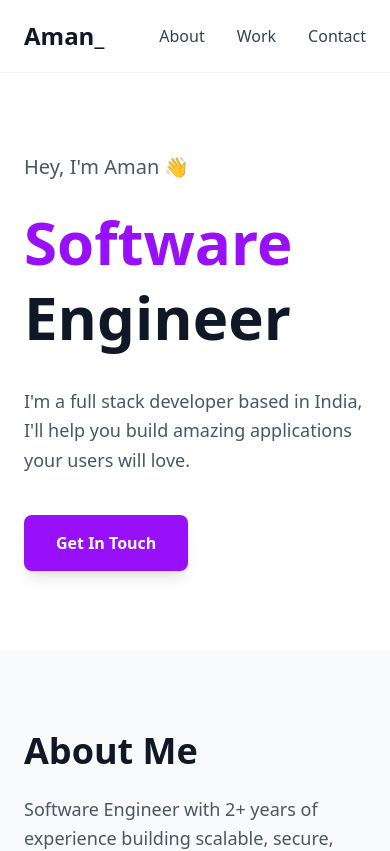
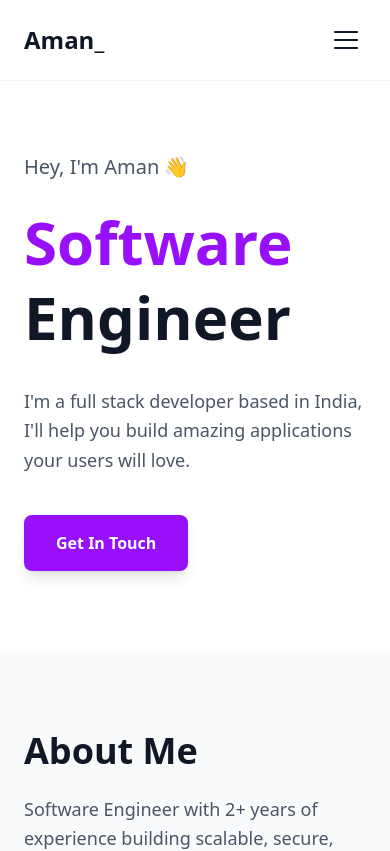
Before and after one commit to Aman-11381/portfolio-website, a React (Vite) app: page / in a window 390 px wide. Shown: the top 851 px of the page. Built offline with nearby package versions, Linux system fonts and the light colour scheme.

Commit message:
Enhance Navigation and HeroSection components: implement mobile menu functionality, prevent body scroll when menu is open, and integrate CodeVisualization into HeroSection layout

```diff
--- a/src/components/Navigation.tsx
+++ b/src/components/Navigation.tsx
@@ -7,6 +7,7 @@ function Navigation() {
   const navigate = useNavigate();
   const location = useLocation();
   const [isScrolled, setIsScrolled] = useState(false);
+  const [isMobileMenuOpen, setIsMobileMenuOpen] = useState(false);
   const { scrollY } = useScroll();
 
   // Monitor scroll position
@@ -18,6 +19,18 @@ function Navigation() {
     window.addEventListener('scroll', updateScroll);
     return () => window.removeEventListener('scroll', updateScroll);
   }, []);
+
+  // Prevent body scroll when mobile menu is open
+  useEffect(() => {
+    if (isMobileMenuOpen) {
+      document.body.style.overflow = 'hidden';
+    } else {
+      document.body.style.overflow = 'unset';
+    }
+    return () => {
+      document.body.style.overflow = 'unset';
+    };
+  }, [isMobileMenuOpen]);
 
   const scrollToAbout = () => {
     const aboutSection = document.getElementById('about');
@@ -31,6 +44,7 @@ function Navigation() {
 
   const handleAboutClick = (event: MouseEvent<HTMLAnchorElement>) => {
     event.preventDefault();
+    setIsMobileMenuOpen(false);
 
     if (location.pathname === '/') {
       scrollToAbout();
@@ -43,6 +57,7 @@ function Navigation() {
 
   const handleWorkClick = (event: MouseEvent<HTMLAnchorElement>) => {
     event.preventDefault();
+    setIsMobileMenuOpen(false);
 
     if (location.pathname === '/') {
       scrollToWork();
@@ -51,6 +66,10 @@ function Navigation() {
 
     navigate('/');
     setTimeout(scrollToWork, 150);
+  };
+
+  const handleContactClick = () => {
+    setIsMobileMenuOpen(false);
   };
 
   return (
@@ -83,15 +102,15 @@ function Navigation() {
           {/* Logo on the left */}
           <Link
             to="/"
-            className={`text-2xl font-bold transition-colors duration-300 ${
+            className={`text-2xl font-bold transition-colors duration-300 z-50 ${
               isScrolled ? 'text-white hover:text-purple-200' : 'text-gray-900 hover:text-purple-600'
             }`}
           >
             Aman_
           </Link>
 
-          {/* Navigation links in the center */}
-          <div className="flex items-center space-x-8">
+          {/* Desktop Navigation links */}
+          <div className="hidden md:flex items-center space-x-8">
             <a
               href="#about"
               onClick={handleAboutClick}
@@ -119,8 +138,66 @@ function Navigation() {
               Contact
             </Link>
           </div>
+
+          {/* Mobile Menu Button */}
+          <button
+            onClick={() => setIsMobileMenuOpen(!isMobileMenuOpen)}
+            className={`md:hidden relative z-50 w-10 h-10 flex flex-col items-center justify-center gap-1.5 transition-colors duration-300 ${
+              isScrolled || isMobileMenuOpen ? 'text-white' : 'text-gray-900'
+            }`}
+            aria-label="Toggle menu"
+            aria-expanded={isMobileMenuOpen}
+          >
+            <motion.span
+              className="w-6 h-0.5 bg-current rounded-full"
+              animate={isMobileMenuOpen ? { rotate: 45, y: 8 } : { rotate: 0, y: 0 }}
+              transition={{ duration: 0.3 }}
+            />
+            <motion.span
+              className="w-6 h-0.5 bg-current rounded-full"
+              animate={isMobileMenuOpen ? { opacity: 0 } : { opacity: 1 }}
+              transition={{ duration: 0.3 }}
+            />
+            <motion.span
+              className="w-6 h-0.5 bg-current rounded-full"
+              animate={isMobileMenuOpen ? { rotate: -45, y: -8 } : { rotate: 0, y: 0 }}
+              transition={{ duration: 0.3 }}
+            />
+          </button>
         </div>
       </div>
+
+      {/* Mobile Menu Overlay */}
+      <motion.div
+        className="md:hidden fixed inset-0 bg-purple-600 z-40"
+        initial={{ x: '100%' }}
+        animate={{ x: isMobileMenuOpen ? 0 : '100%' }}
+        transition={{ type: 'tween', duration: 0.3, ease: 'easeInOut' }}
+      >
+        <div className="flex flex-col items-center justify-center h-full space-y-8 px-6">
+          <a
+            href="#about"
+            onClick={handleAboutClick}
+            className="text-white text-3xl font-semibold hover:text-purple-200 transition-colors"
+          >
+            About
+          </a>
+          <a
+            href="#work"
+            onClick={handleWorkClick}
+            className="text-white text-3xl font-semibold hover:text-purple-200 transition-colors"
+          >
+            Work
+          </a>
+          <Link
+            to="/contact"
+            onClick={handleContactClick}
+            className="text-white text-3xl font-semibold hover:text-purple-200 transition-colors"
+          >
+            Contact
+          </Link>
+        </div>
+      </motion.div>
     </motion.nav>
   );
 }
--- a/src/pages/Home.tsx
+++ b/src/pages/Home.tsx
@@ -1,55 +1,16 @@
 import Navigation from '../components/Navigation';
 import Footer from '../components/Footer';
+import HeroSection from '../sections/HeroSection';
 import AboutSection from '../sections/AboutSection';
 import WorkSection from '../sections/WorkSection';
-import CodeVisualization from '../components/CodeVisualization';
 
 function Home() {
   return (
     <div className="min-h-screen bg-white flex flex-col">
       <Navigation />
       <main className="flex-grow pt-[73px]">
-        {/* Hero Section */}
-        <section className="max-w-7xl mx-auto px-6 py-20">
-          <div className="grid grid-cols-1 lg:grid-cols-2 gap-12 items-center">
-            {/* Left side - Text content */}
-            <div>
-              <p className="text-gray-600 text-xl mb-6 flex items-center gap-2">
-                Hey, I'm Aman 👋
-              </p>
-
-              <h1 className="text-6xl lg:text-7xl font-bold mb-8 leading-tight">
-                <span className="text-purple-600">Software</span>
-                <br />
-                <span className="text-gray-900">Engineer</span>
-              </h1>
-
-              <p className="text-gray-600 text-lg lg:text-xl mb-10 max-w-xl leading-relaxed">
-                I'm a full stack developer based in India, I'll help you
-                build amazing applications your users will love.
-              </p>
-
-              <div>
-                <a
-                  href="/contact"
-                  className="px-8 py-4 bg-purple-600 text-white font-semibold rounded-lg hover:bg-purple-700 transition-colors shadow-lg hover:shadow-xl inline-block"
-                >
-                  Get In Touch
-                </a>
-              </div>
-            </div>
-
-            {/* Right side - 3D Code Visualization */}
-            <div className="hidden lg:flex items-center justify-center">
-              <CodeVisualization />
-            </div>
-          </div>
-        </section>
-
-        {/* About Section */}
+        <HeroSection />
         <AboutSection />
-
-        {/* Work Section */}
         <WorkSection />
       </main>
       <Footer />
--- a/src/sections/HeroSection.tsx
+++ b/src/sections/HeroSection.tsx
@@ -1,52 +1,40 @@
 import { Link } from 'react-router-dom';
+import CodeVisualization from '../components/CodeVisualization';
 
 function HeroSection() {
   return (
-    <section className="bg-white min-h-[calc(100vh-80px)]">
-      <div className="max-w-7xl mx-auto px-6 py-20">
+    <section className="max-w-7xl mx-auto px-6 py-20">
       <div className="grid grid-cols-1 lg:grid-cols-2 gap-12 items-center">
         {/* Left side - Text content */}
         <div>
-            {/* Greeting */}
           <p className="text-gray-600 text-xl mb-6 flex items-center gap-2">
             Hey, I'm Aman 👋
           </p>
 
-            {/* Main heading with purple accent */}
           <h1 className="text-6xl lg:text-7xl font-bold mb-8 leading-tight">
             <span className="text-purple-600">Software</span>
             <br />
             <span className="text-gray-900">Engineer</span>
           </h1>
 
-            {/* Description */}
           <p className="text-gray-600 text-lg lg:text-xl mb-10 max-w-xl leading-relaxed">
-              I'm a software engineer with 2 years of experience, I'll help you
+            I'm a full stack developer based in India, I'll help you
             build amazing applications your users will love.
           </p>
 
-            {/* Call-to-action buttons */}
-            <div className="flex flex-wrap gap-4">
+          <div>
             <Link
               to="/contact"
-                className="px-8 py-4 bg-purple-600 text-white font-semibold rounded-lg hover:bg-purple-700 transition-colors shadow-lg hover:shadow-xl"
+              className="px-8 py-4 bg-purple-600 text-white font-semibold rounded-lg hover:bg-purple-700 transition-colors shadow-lg hover:shadow-xl inline-block"
             >
               Get In Touch
-              </Link>
-              <Link
-                to="/work"
-                className="px-8 py-4 bg-white text-gray-900 font-semibold rounded-lg border-2 border-gray-900 hover:bg-gray-50 transition-colors"
-              >
-                Browse Projects
             </Link>
           </div>
         </div>
 
-          {/* Right side - Empty for now (placeholder for future content) */}
+        {/* Right side - 3D Code Visualization */}
         <div className="hidden lg:flex items-center justify-center">
-            {/* This space is intentionally left empty */}
-            {/* You can add a photo, illustration, or 3D object here later */}
-          </div>
+          <CodeVisualization />
         </div>
       </div>
     </section>
```
Lines whose indentation alone changed are shown as unchanged.
